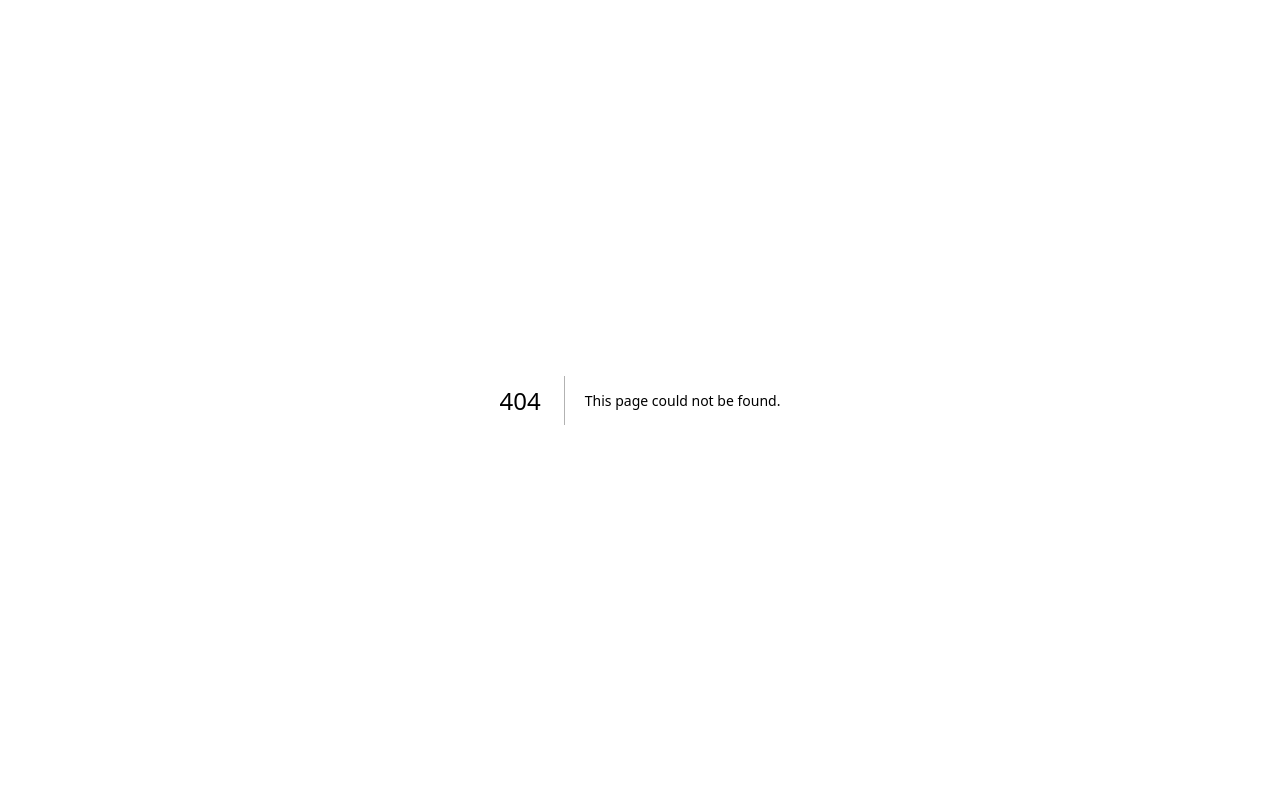
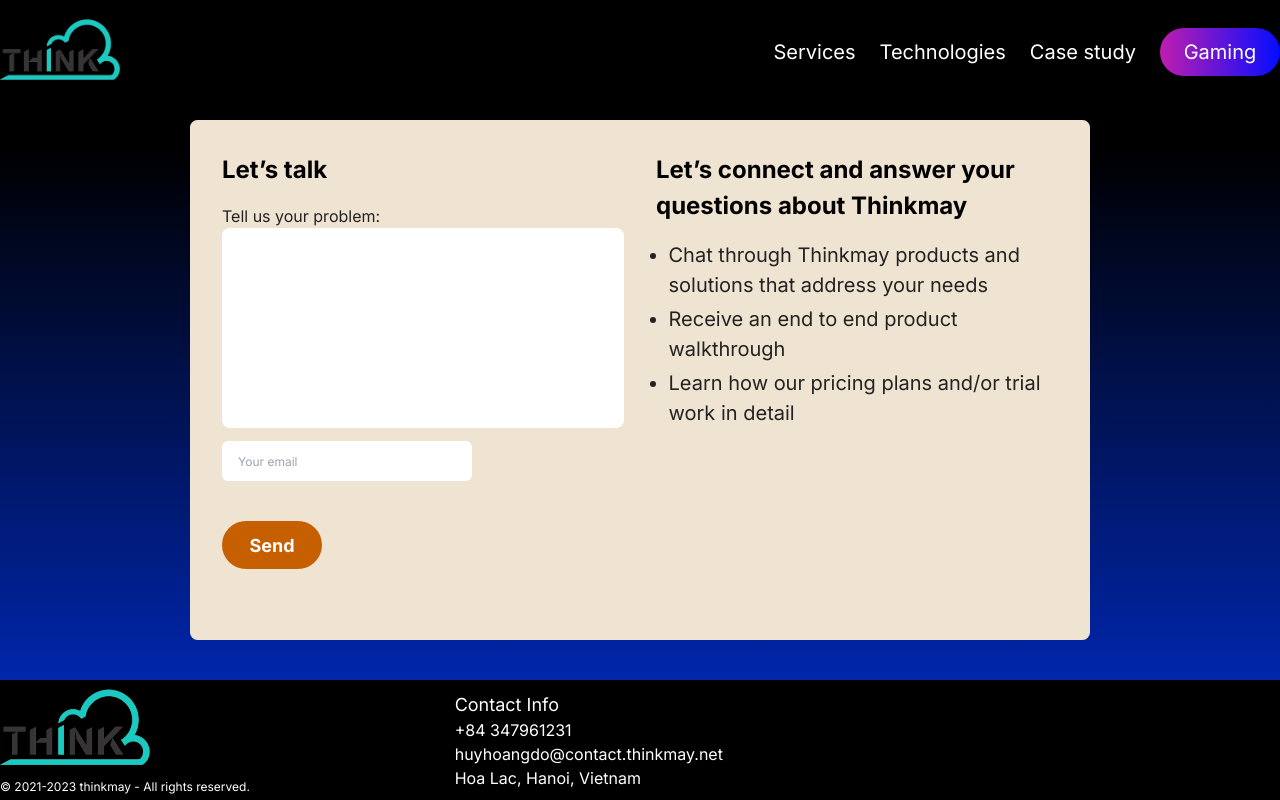
Before and after one commit to carosaome/landingpage-v2, a Next.js app: page /contact in a window 1280 px wide. Before the commit this address had no page. Built offline with nearby package versions, Linux system fonts and the light colour scheme.

Commit message:
add contact page

```diff
--- /dev/null
+++ b/src/app/contact/contact.scss
@@ -0,0 +1,128 @@
+.contact{
+	display: flex;
+	width: 100vw;
+	height: 100vh;
+	flex-direction: column;
+	align-items: center;
+	justify-content: center;
+	background: #000;
+	.info{
+		background: linear-gradient(180deg, #000 4.79%, #0026AC 100.7%, #000 72.71%);		height: 70vh;
+		width: 100%;
+		height: 70vh;
+		display: flex;
+		align-items: center;
+		justify-content: center;
+
+		.title{
+			font-size: var(--font-size-md);
+			font-weight: 700;
+			margin-bottom: 16px;
+			color: #000;
+		}
+		.text{
+			font-size: var(--font-size-sm);
+			color: #232323;
+		}
+		.left{
+			flex: 1;
+		}
+		.right{
+			flex: 1;
+
+		}
+	}
+
+
+	.ctnBottom{
+		height: 15vh;
+		width: 100%;
+
+
+	}
+	.bottom{
+		display: flex;
+		gap: 16%;
+		align-items: center;
+	}
+	.btn-send{
+		background: #C65F00;
+		width: 80ox;
+		width: 100px;
+		height: 48px;
+		font-size: 1.8rem;
+		border-radius: 1000px;
+		font-weight: 700;
+	}
+}
+
+.contentMaxWidth{
+	max-width: 1400px;
+	margin: 0 auto;
+
+
+}
+
+.ctnHeader{
+	//position: fixed;
+	width: 100%;
+	height: 120px;
+	top: 0;
+	z-index: 999;
+	background: #000;
+	scroll-snap-align: start;
+	scroll-snap-stop: always;
+}
+textarea{
+	resize:none;
+	width: 100%;
+	height: 200px;
+	border-radius: 8px;
+    outline: none;
+    padding: 16px;
+    color: black;
+    font-size: 1.8rem;
+}
+input{
+	outline: none;
+	border-radius: 6px ;
+	height: 40px;
+	width: 250px;
+	padding: 0 16px;
+	color: #232323;
+}
+.header{
+	padding: 15px 0;
+	display: flex;
+	justify-content: space-between;
+	align-items: center;
+	.right{
+		display: flex;
+		align-items: center;
+		gap: 24px;
+		.item{
+			cursor: pointer;
+			&:hover{
+				opacity: 0.5;
+			}
+			a{
+				//font-size: var(--font-size-md);
+				font-size: 2rem;
+			}
+
+			.btn-gaming{
+				display: flex;
+				justify-content: center;
+				align-items: center;
+				font-size: var(--font-size-sm);
+				width: 120px;
+				height: 48px;
+				border-radius: 100px;
+				background: linear-gradient(270deg, #030DFF 0%, #BF1DAF 100%);
+			}
+
+		}
+	}
+
+
+}
--- /dev/null
+++ b/src/app/contact/page.tsx
@@ -0,0 +1,85 @@
+
+import Image from 'next/image'
+import './contact.scss'
+
+
+export default function Contact() {
+
+
+
+	return (
+
+
+		<div className='contact '>
+			<header className='ctnHeader '>
+				<div className='header contentMaxWidth'>
+					<a href='/' className='block'>
+						<Image alt='logo' priority={true} width={120} height={120} src={'/logo.png'} />
+					</a>
+
+
+					<ul className="right">
+						<li className='item'><a href="/#services">Services</a></li>
+						<li className='item'><a href="/#technologies">Technologies</a></li>
+						<li className='item'><a href="/#casestudy">Case study</a></li>
+						<li className='item'>
+							<a
+								href='https://app.thinkmay.net/'
+								className='btn-gaming'
+							>Gaming</a>
+						</li>
+					</ul>
+				</div>
+			</header>
+			<div className='info'>
+
+				<div className=' contentMaxWidth pb-[40px]  w-full h-full flex flex-col items-center'>
+					<div className='overflow-hidden flex gap-[32px] p-[32px] flex-1 max-w-[900px]  max-h-[540px] w-full max-h-[700px] rounded-xl bg-[#efe3d2]'>
+						<div className='left'>
+							<h3 className="title">Let’s talk</h3>
+							<p className='text-[#232323] text-[1.6rem]'>Tell us your problem:</p>
+							<div className=''>
+								<textarea name="" id="" ></textarea>
+								<input className='mt-[8px]' type="text" placeholder='Your email' />
+							</div>
+							<button className='btn-send mt-[40px]'>Send</button>
+						</div>
+
+						<div className='right'>
+							<h3 className='title'>Let’s connect and answer your questions about Thinkmay</h3>
+
+							<ul className='flex flex-col list-disc gap-[4px] pl-5'>
+								<li className='text'>Chat through Thinkmay products and solutions that address your needs</li>
+								<li className='text'>Receive an end to end product walkthrough</li>
+								<li className='text'>Learn how our pricing plans and/or trial work in detail</li>
+							</ul>
+						</div>
+					</div>
+
+				</div>
+
+			</div>
+			<div className='  ctnBottom'>
+				<div className='bottom contentMaxWidth h-full'>
+					<div>
+						<div>
+							<Image priority={true} width={150} height={100} src={'/logo.png'} alt='' />
+						</div>
+						<span>© 2021-2023 thinkmay - All rights reserved.</span>
+					</div>
+
+					<div>
+						<h3 className='text-[1.8rem]'>Contact Info</h3>
+						<ul>
+							<li className='text-[1.6rem]'>+84 347961231</li>
+							<li className='text-[1.6rem]'>huyhoangdo@contact.thinkmay.net</li>
+							<li className='text-[1.6rem]'>Hoa Lac, Hanoi, Vietnam</li>
+						</ul>
+					</div>
+				</div>
+			</div>
+		</div>
+	)
+
+
+}
```
